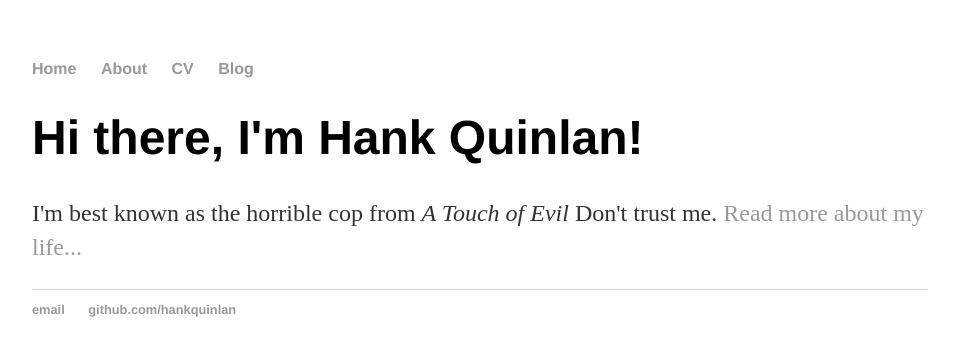
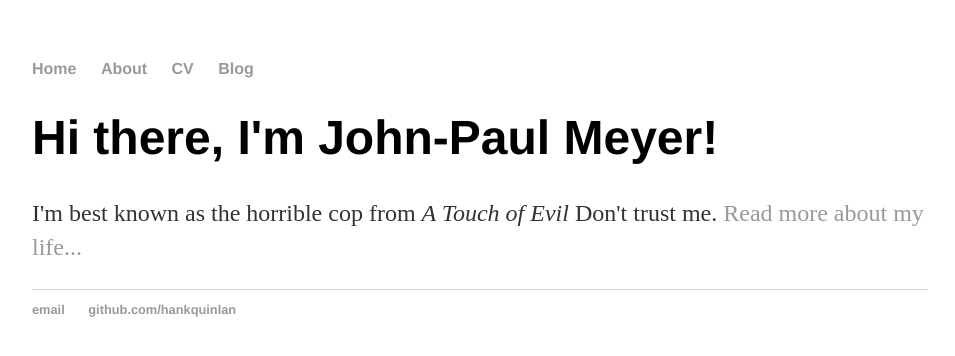
Before and after one commit to johnnymeyer-test2/johnnymeyer-test2.github.io, a Jekyll site: the page built from index.html, in a window 1280 px wide. Shown: the top 356 px of the page, without its empty margins (160-1115 px from the left). Built offline with Jekyll 4.4.1, drawn with Linux system fonts in a browser that asks for light colours.

Commit message:
Corrected name

```diff
--- a/index.html
+++ b/index.html
@@ -3,6 +3,6 @@ layout: default
 title: John-Paul Meyer
 ---
 <div class="blurb">
-	<h1>Hi there, I'm Hank Quinlan!</h1>
+	<h1>Hi there, I'm John-Paul Meyer!</h1>
 	<p>I'm best known as the horrible cop from <em>A Touch of Evil</em> Don't trust me. <a href="/about">Read more about my life...</a></p>
 </div><!-- /.blurb -->
```
